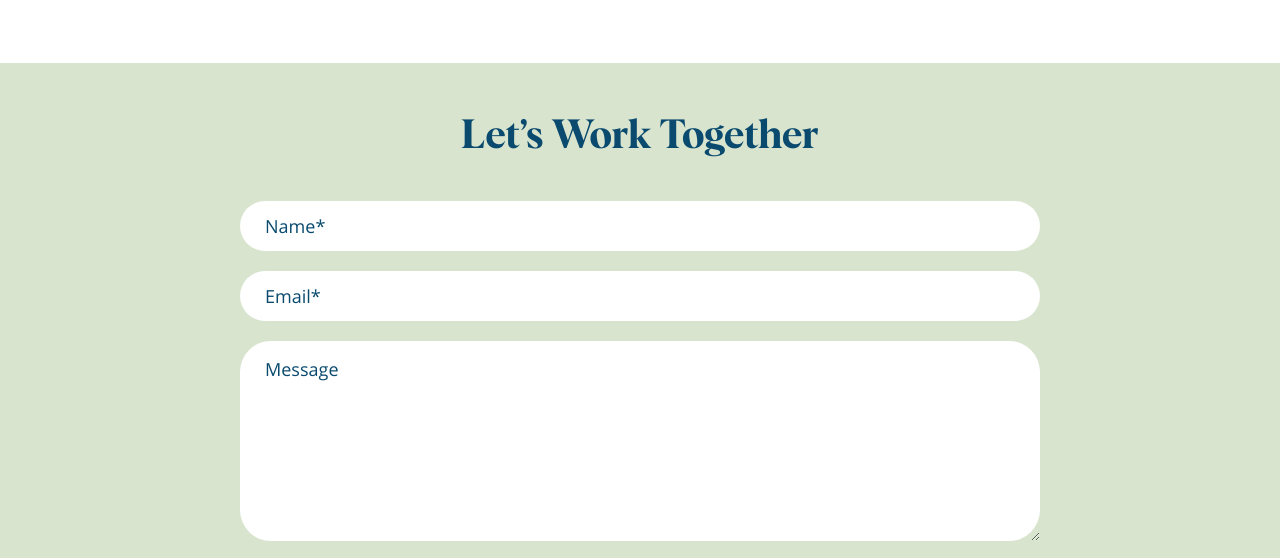
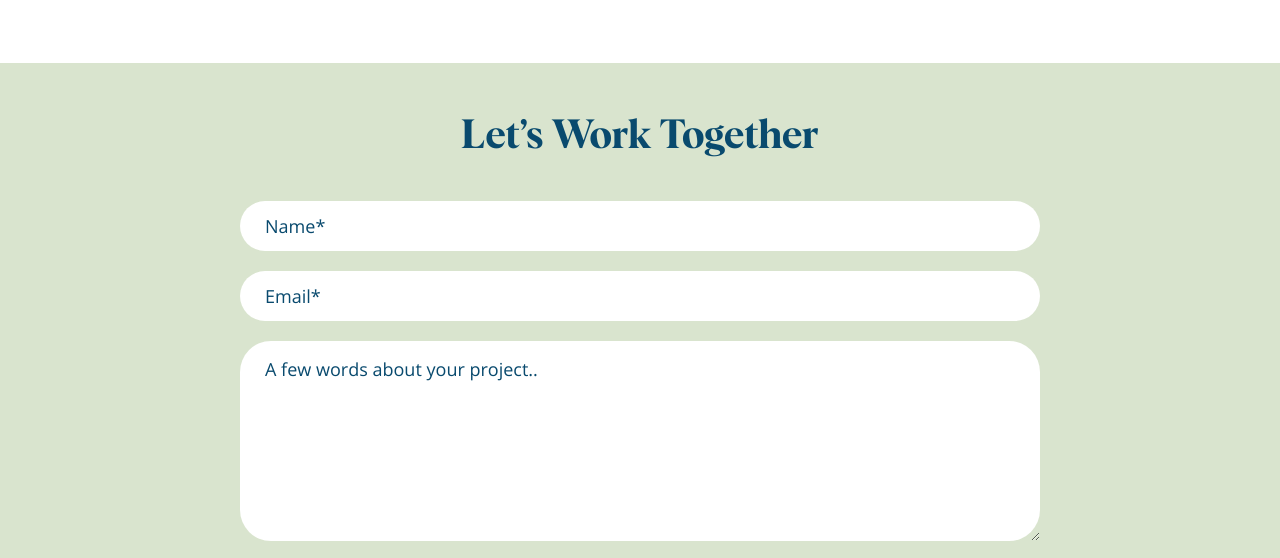
Before and after one commit to Brianm4242/GramceryBrands, a plain HTML site: page index.html in a window 1280 px wide. Shown: the part 1881-2439 px from the top of the page. Drawn offline with nearby package versions, Linux system fonts and the light colour scheme; a web font is replaced by a local one.

Commit message:
Update index.html

```diff
--- a/index.html
+++ b/index.html
@@ -192,7 +192,7 @@
                                     <input type="email" class="form-control" name="Email" placeholder="Email*" id="" required />
                                 </div>
                                 <div class="mb-3">
-                                    <textarea class="form-control" name="Message" id="" rows="3" placeholder="Message"></textarea>
+                                    <textarea class="form-control" name="A few words about your project.." id="" rows="3" placeholder="A few words about your project.."></textarea>
                                 </div>
                                 <div class="field">
                                     <div data-netlify-recaptcha="true"></div>
```
